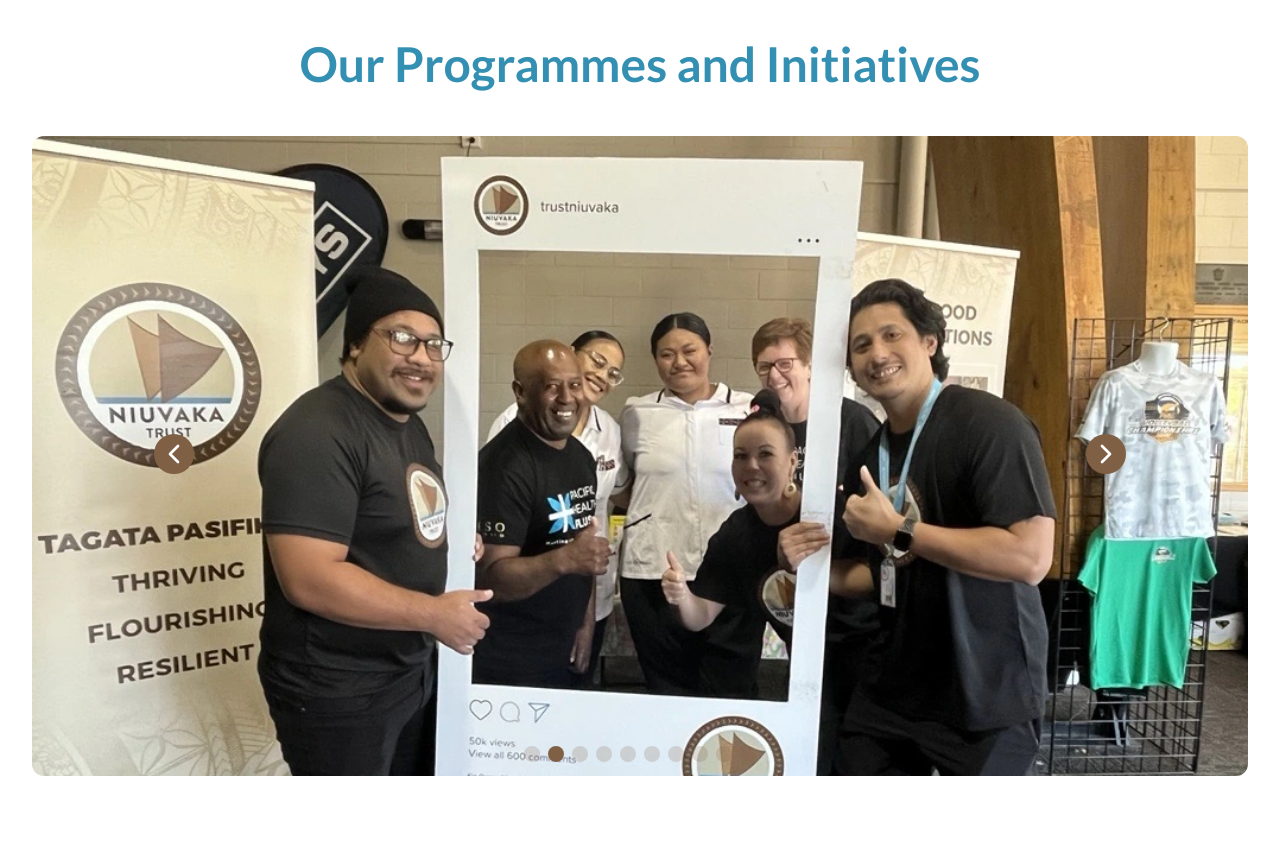
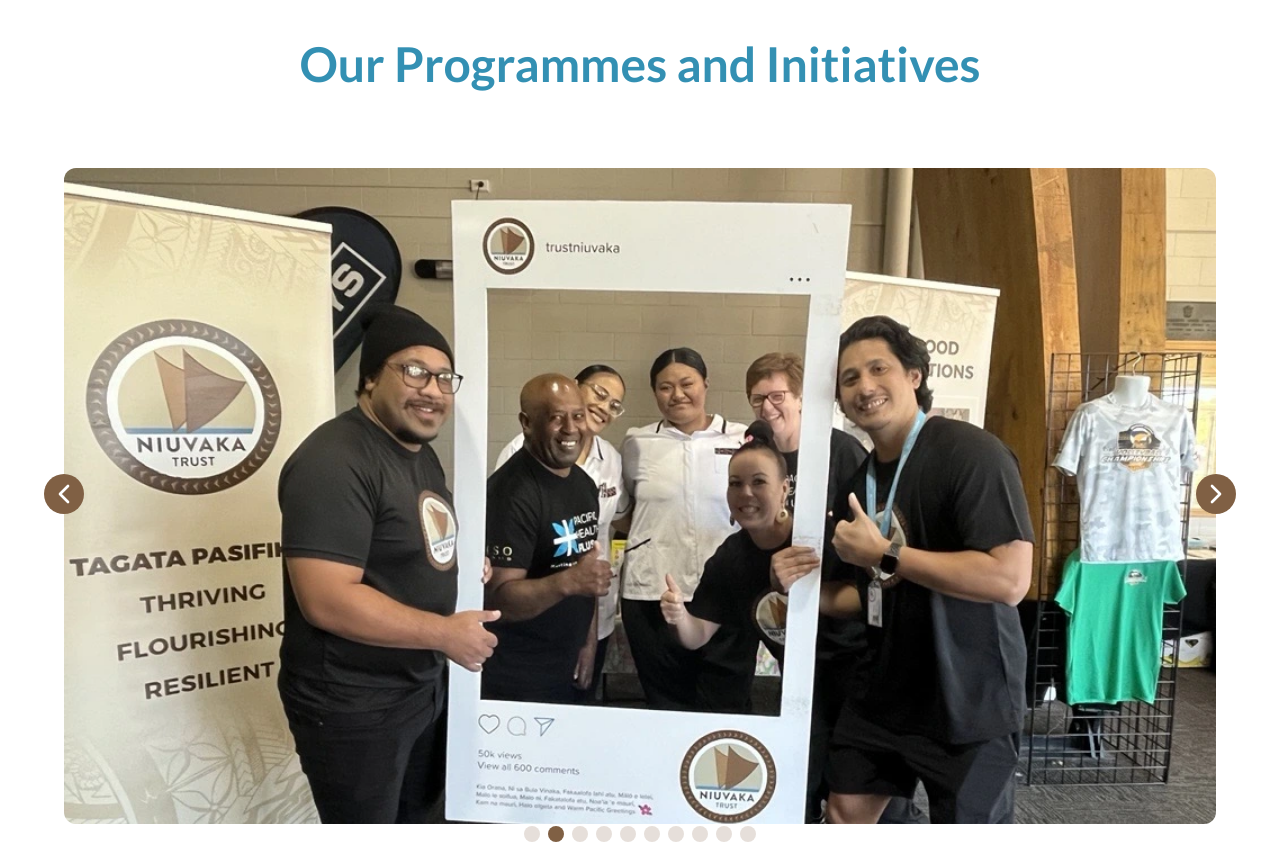
Before and after one commit to jhigger/niuvaka-trust, a Next.js app: page / in a window 1280 px wide. Shown: the part 4320-5164 px from the top of the page. Built offline with nearby package versions, Linux system fonts and the light colour scheme.

Commit message:
fix: alignment of buttons

```diff
--- a/src/components/Carousel.tsx
+++ b/src/components/Carousel.tsx
@@ -39,7 +39,7 @@
         }}
         slidesPerView={"auto"}
         spaceBetween={400}
-        className="relative h-[50vw] max-h-[720px] w-full max-w-screen-2xl"
+        className="relative h-[70vh] max-h-[720px] w-full lg:h-[60vw]"
         autoplay={{
           delay: 5000,
         }}
@@ -58,21 +58,21 @@
         {gallery.map((image) => (
           <SwiperSlide
             key={image}
-            className="relative !h-full !w-full overflow-hidden rounded-xl"
+            className="relative !h-full !w-full p-6 lg:p-8"
           >
-            <div className="flex h-full w-full items-center justify-center">
+            <div className="flex h-full w-full items-center justify-center overflow-hidden rounded-xl">
               <img
                 src={image}
                 alt="gallery image"
-                className="h-full w-full object-cover object-[0_25%]"
+                className="h-full w-full object-cover object-[50%_25%]"
               />
             </div>
           </SwiperSlide>
         ))}
 
         <div className="relative bottom-1/2">
-          <ChevronLeft className="swiper-button-prev !left-[5%] !h-max !w-10 rounded-full bg-coffee-400 stroke-white stroke-2 p-1 md:!left-[10%]" />
-          <ChevronRight className="swiper-button-next !right-[5%] !h-max !w-10 rounded-full bg-coffee-400 stroke-white stroke-2 p-1 md:!right-[10%]" />
+          <ChevronLeft className="swiper-button-prev !left-[1%] !h-max !w-10 rounded-full bg-coffee-400 stroke-white stroke-2 p-1" />
+          <ChevronRight className="swiper-button-next !right-[1%] !h-max !w-10 rounded-full bg-coffee-400 stroke-white stroke-2 p-1" />
         </div>
       </Swiper>
     </div>
```
